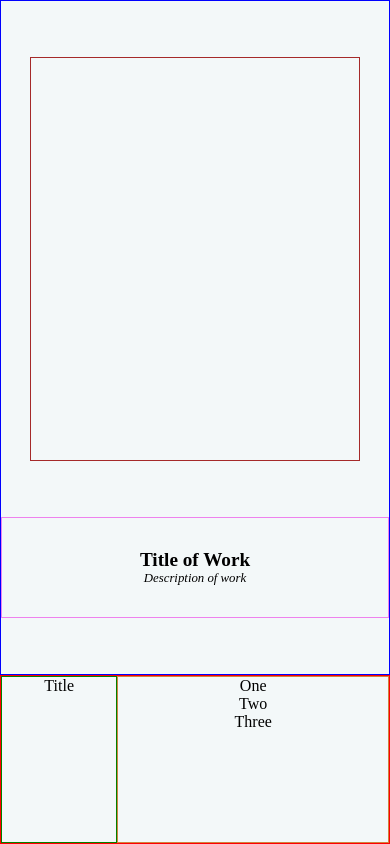
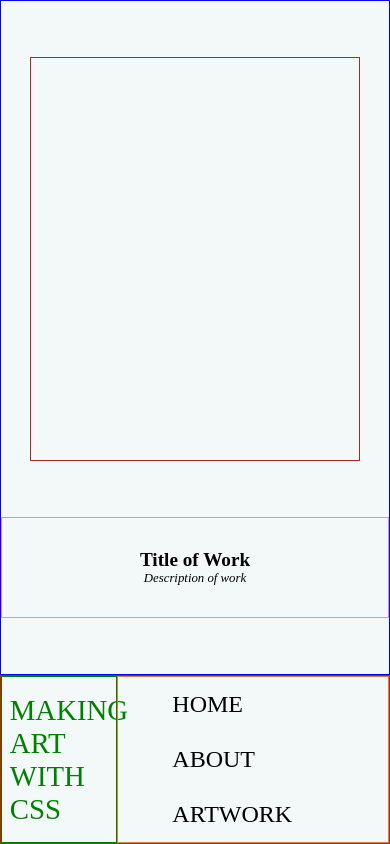
Before and after one commit to MomentaiBro/AlbumArtCss, a React (Create React App) app in the folder portfolio/: page / in a window 390 px wide. Built offline with nearby package versions, Linux system fonts and the light colour scheme.

Commit message:
continued working on mobile styling

```diff
--- a/portfolio/src/App.js
+++ b/portfolio/src/App.js
@@ -1,6 +1,5 @@
 
 import './App.css';
-import  { RPCV3 }  from './artwork/Artists/Macroblank/RarePsalmsCollectionVol3/RarePsalmsCollectionVol3';
 import { Display } from './components/Display/Display';
 import { NavBar } from './components/NavBar/NavBar';
 
@@ -9,7 +8,6 @@ function App() {
     <div className="App">
       <NavBar />
       <Display />
-      {/* <RPCV3 /> */}
     </div>
   );
 }
--- a/portfolio/src/components/NavBar/NavBar.css
+++ b/portfolio/src/components/NavBar/NavBar.css
@@ -10,6 +10,9 @@
 
 nav {
     border: 1px solid peru;
+    display: flex;
+    justify-content: center;
+
 }
 nav > ul {
     list-style: none;
@@ -29,9 +32,40 @@ nav > ul > li > a{
     .title{
         height: 100%;
         width: 30%;
+        color: green;
+        display: flex;
+        flex-direction: column;
+        justify-content: center;
+        align-items: flex-start;
+        text-transform: uppercase;
+        text-align: left;
+        padding-left: 2%;
+        font-size: 1.8rem;
+
     }
     nav {
         width: 70%;
+        height: 100%;
+
+    }
+
+    nav > ul {
+        width: 100%;
+        height: 100%;
+        display: flex;
+        flex-direction: column;
+        justify-content: space-around;
+        align-items: flex-start;
+        margin-left: 20%;
+    }
+
+    nav > ul > li {
+
+
+    }
+    nav > ul > li > a {
+        text-transform: uppercase;
+        font-size: 1.5rem;
     }
 }
 
--- a/portfolio/src/components/NavBar/NavBar.js
+++ b/portfolio/src/components/NavBar/NavBar.js
@@ -6,13 +6,16 @@ export const NavBar = () => {
     <div className='NavBar'>
 
         <div className='title'>
-          Title
+          Making
+          <br /> Art
+          <br /> with
+          <br /> CSS
         </div>
         <nav>
           <ul>
-            <li><a href="">One</a></li>
-            <li><a href="">Two</a></li>
-            <li><a href="">Three</a></li>
+            <li><a href="#">Home</a></li>
+            <li><a href="#">About</a></li>
+            <li><a href="#">Artwork</a></li>
           </ul>
         </nav>
 
```
